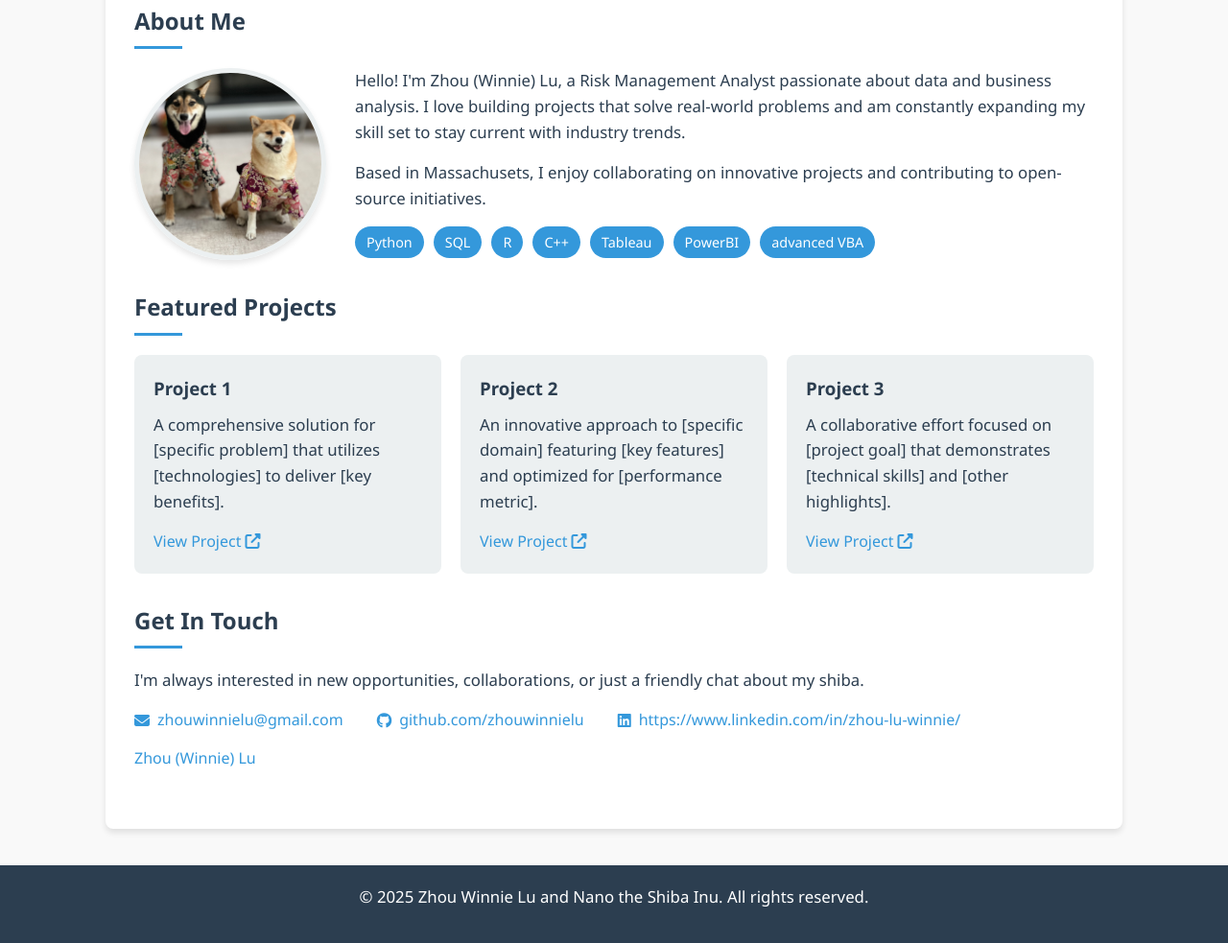
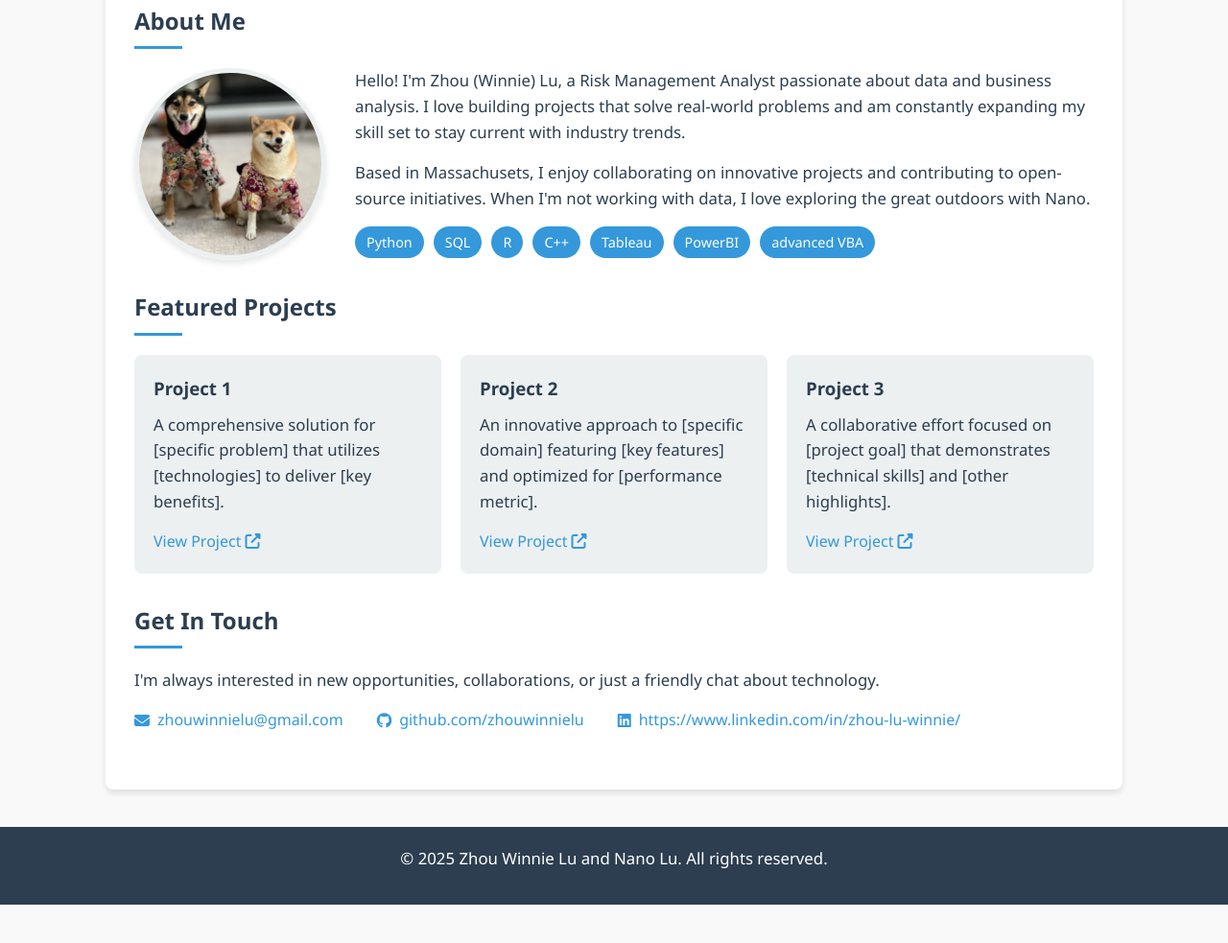
Before and after one commit to zhouwinnielu/zhouwinnielu.github.io, a plain HTML site: page index.html in a window 1280 px wide. Shown: the part 407-1390 px from the top of the page at 96% size. After the commit the page ends 1350 px from the top, so only its background shows below. Drawn offline with Linux system fonts and the light colour scheme.

Commit message:
Update index.html

```diff
--- a/index.html
+++ b/index.html
@@ -233,7 +233,7 @@
                         <img src="images/natsu.jpeg" alt="Profile Picture" class="profile-image">
                         <div class="profile-info">
                             <p>Hello! I'm Zhou (Winnie) Lu, a Risk Management Analyst passionate about data and business analysis. I love building projects that solve real-world problems and am constantly expanding my skill set to stay current with industry trends.</p>
-                            <p>Based in Massachusets, I enjoy collaborating on innovative projects and contributing to open-source initiatives.</p>
+                            <p>Based in Massachusets, I enjoy collaborating on innovative projects and contributing to open-source initiatives. When I'm not working with data, I love exploring the great outdoors with Nano.</p>
                             <div class="skills">
                                 <span class="skill-tag">Python</span>
                                 <span class="skill-tag">SQL</span>
@@ -270,7 +270,7 @@
 
                 <section>
                     <h2>Get In Touch</h2>
-                    <p>I'm always interested in new opportunities, collaborations, or just a friendly chat about my shiba.</p>
+                    <p>I'm always interested in new opportunities, collaborations, or just a friendly chat about technology.</p>
                     <div class="contact-info">
                         <div class="contact-item">
                             <i class="fas fa-envelope"></i>
@@ -284,8 +284,6 @@
                             <i class="fab fa-linkedin"></i>
                             <a href="https://www.linkedin.com/in/zhou-lu-winnie/" target="_blank">https://www.linkedin.com/in/zhou-lu-winnie/</a>
                         </div>
-                        <div class="badge-base LI-profile-badge" data-locale="en_US" data-size="large" data-theme="light" data-type="VERTICAL" data-vanity="zhou-lu-winnie" data-version="v1"><a class="badge-base__link LI-simple-link" href="https://www.linkedin.com/in/zhou-lu-winnie?trk=profile-badge">Zhou (Winnie) Lu</a></div>
-
                     </div>
                 </section>
             </div>
@@ -294,7 +292,7 @@
 
     <footer>
         <div class="wrapper">
-            <p>&copy; 2025 Zhou Winnie Lu and Nano the Shiba Inu. All rights reserved.</p>
+            <p>&copy; 2025 Zhou Winnie Lu and Nano Lu. All rights reserved.</p>
         </div>
     </footer>
 </body>
```
